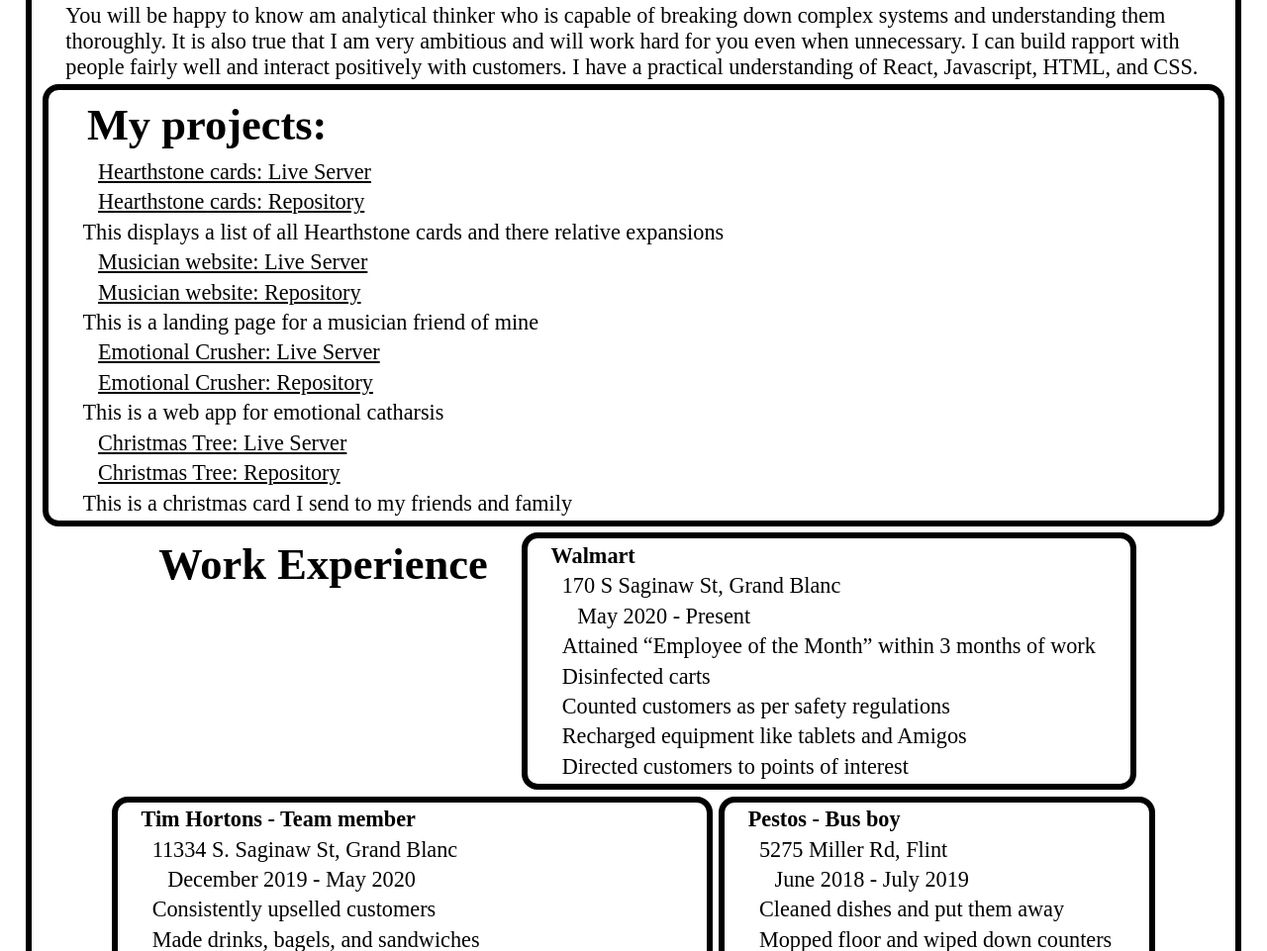
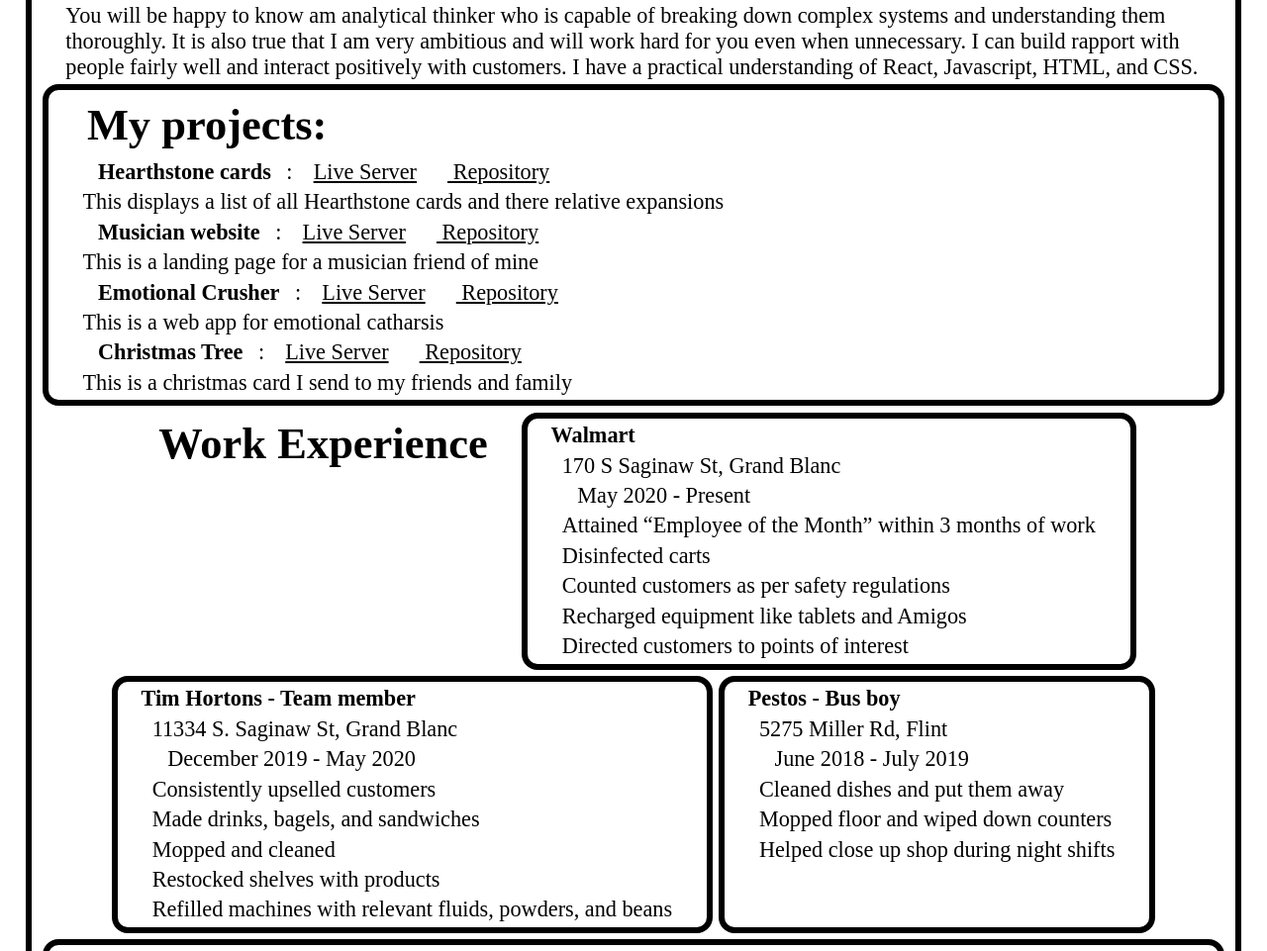
Before and after one commit to collerhatguy/resume-2, a plain HTML site: page index.html in a window 1280 px wide. Shown: the part 1001-1962 px from the top of the page at 99% size. Drawn offline with Linux system fonts and the light colour scheme.

Commit message:
format
fixed the formatting

```diff
--- a/index.html
+++ b/index.html
@@ -27,17 +27,13 @@
       <div class="projects">
         <h2>My projects:</h2>
         <ul>
-          <li><a target="_blank" href="https://collerhatguy.github.io/hearthstoneCards/">Hearthstone cards: Live Server</a></li>
-          <li><a target="_blank" href="https://github.com/collerhatguy/hearthstoneCards">Hearthstone cards: Repository</a></li>
+          <li><b>Hearthstone cards</b>: <a target="_blank" href="https://collerhatguy.github.io/hearthstoneCards/">Live Server</a><a target="_blank" href="https://github.com/collerhatguy/hearthstoneCards"> Repository</a></li>
           <aside>This displays a list of all Hearthstone cards and there relative expansions</aside>
-          <li><a target="_blank" href="https://collerhatguy.github.io/JosephVoelker/">Musician website: Live Server</a></li>
-          <li><a target="_blank" href="https://github.com/collerhatguy/JosephVoelker">Musician website: Repository</a></li>
+          <li><b>Musician website</b>: <a Live target="_blank" href="https://collerhatguy.github.io/JosephVoelker/">Live Server</a><a target="_blank" href="https://github.com/collerhatguy/JosephVoelker"> Repository</a></li>
           <aside>This is a landing page for a musician friend of mine</aside>
-          <li><a target="_blank" href="https://collerhatguy.github.io/emotional-furnace/">Emotional Crusher: Live Server</a></li>
-          <li><a target="_blank" href="https://github.com/collerhatguy/emotional-furnace">Emotional Crusher: Repository</a></li>
+          <li><b>Emotional Crusher</b>: <a Live target="_blank" href="https://collerhatguy.github.io/emotional-furnace/">Live Server</a><a target="_blank" href="https://github.com/collerhatguy/emotional-furnace"> Repository</a></li>
           <aside>This is a web app for emotional catharsis</aside>
-          <li><a target="_blank" href="https://collerhatguy.github.io/christmasTree/">Christmas Tree: Live Server</a></li>
-          <li><a target="_blank" href="https://github.com/collerhatguy/christmasTree">Christmas Tree: Repository</a></li>
+          <li><b>Christmas Tree</b>: <a target="_blank" href="https://collerhatguy.github.io/christmasTree/">Live Server</a><a target="_blank" href="https://github.com/collerhatguy/christmasTree"> Repository</a></li>
           <aside>This is a christmas card I send to my friends and family</aside>
         </ul>
       </div>
```
